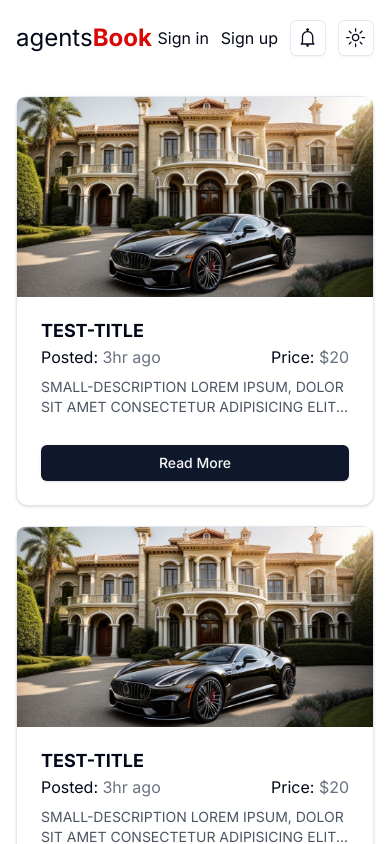
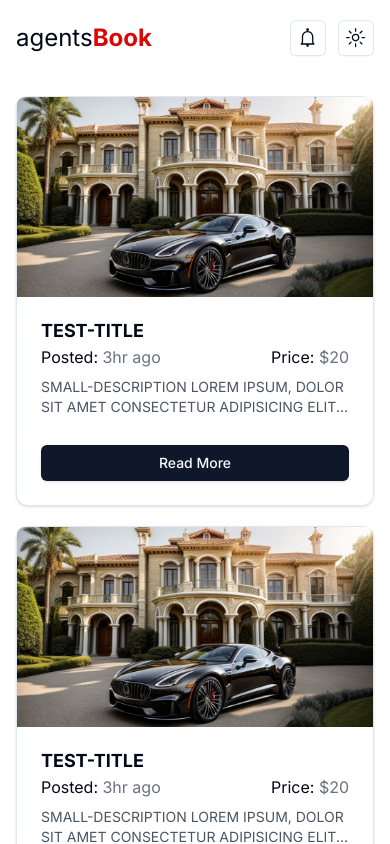
Before and after one commit to Soumitraag7/agents-book, a Next.js app: page / in a window 390 px wide. Shown: the top 844 px of the page. Built offline with nearby package versions, Linux system fonts and the light colour scheme.

Commit message:
modified some ui bug

```diff
--- a/src/app/page.tsx
+++ b/src/app/page.tsx
@@ -55,7 +55,7 @@ const data = [
 
 export default function Home() {
 	return (
-		<div className="grid grid-cols-1 md:grid-cols-2 mt-5 gap-5">
+		<div className="grid grid-cols-1 md:grid-cols-2 lg:grid-cols-3 mt-5 gap-5">
 			{data.map((post, idx) => (
 				<Card key={idx}>
 					<Image
--- a/src/components/navbar.tsx
+++ b/src/components/navbar.tsx
@@ -12,16 +12,17 @@ export default function Navbar() {
 					agents<span className="text-[#d90706] font-bold">Book</span>
 				</h1>
 			</Link>
-			<div className="flex items-center justify-center gap-3">
+
+			<div className="flex items-center justify-center gap-3 ">
 				<Link
 					href="/sign-in"
-					className="dark:hover:text-blue-200 hover:text-gray-500 whitespace-nowrap"
+					className="dark:hover:text-blue-200 hover:text-gray-500 whitespace-nowrap hidden md:block"
 				>
 					Sign in
 				</Link>
 				<Link
 					href="/sign-up"
-					className="dark:hover:text-blue-200 hover:text-gray-500 whitespace-nowrap"
+					className="dark:hover:text-blue-200 hover:text-gray-500 whitespace-nowrap hidden md:block"
 				>
 					Sign up
 				</Link>
--- a/src/components/notification.tsx
+++ b/src/components/notification.tsx
@@ -20,8 +20,11 @@ export function Notification() {
 					<span className="sr-only">Notification</span>
 				</Button>
 			</DropdownMenuTrigger>
-			<DropdownMenuContent align="end" className="w-[300px]">
-				<DropdownMenuItem className="">
+			<DropdownMenuContent
+				align="end"
+				className="w-[300px] h-[500px] overflow-y-scroll "
+			>
+				<DropdownMenuItem>
 					Notification 1 Lorem ipsum dolor, sit amet consectetur adipisicing
 					elit. Itaque ab doloremque nihil? Tenetur veniam quia dolor officiis
 					porro molestias ipsum!
```
